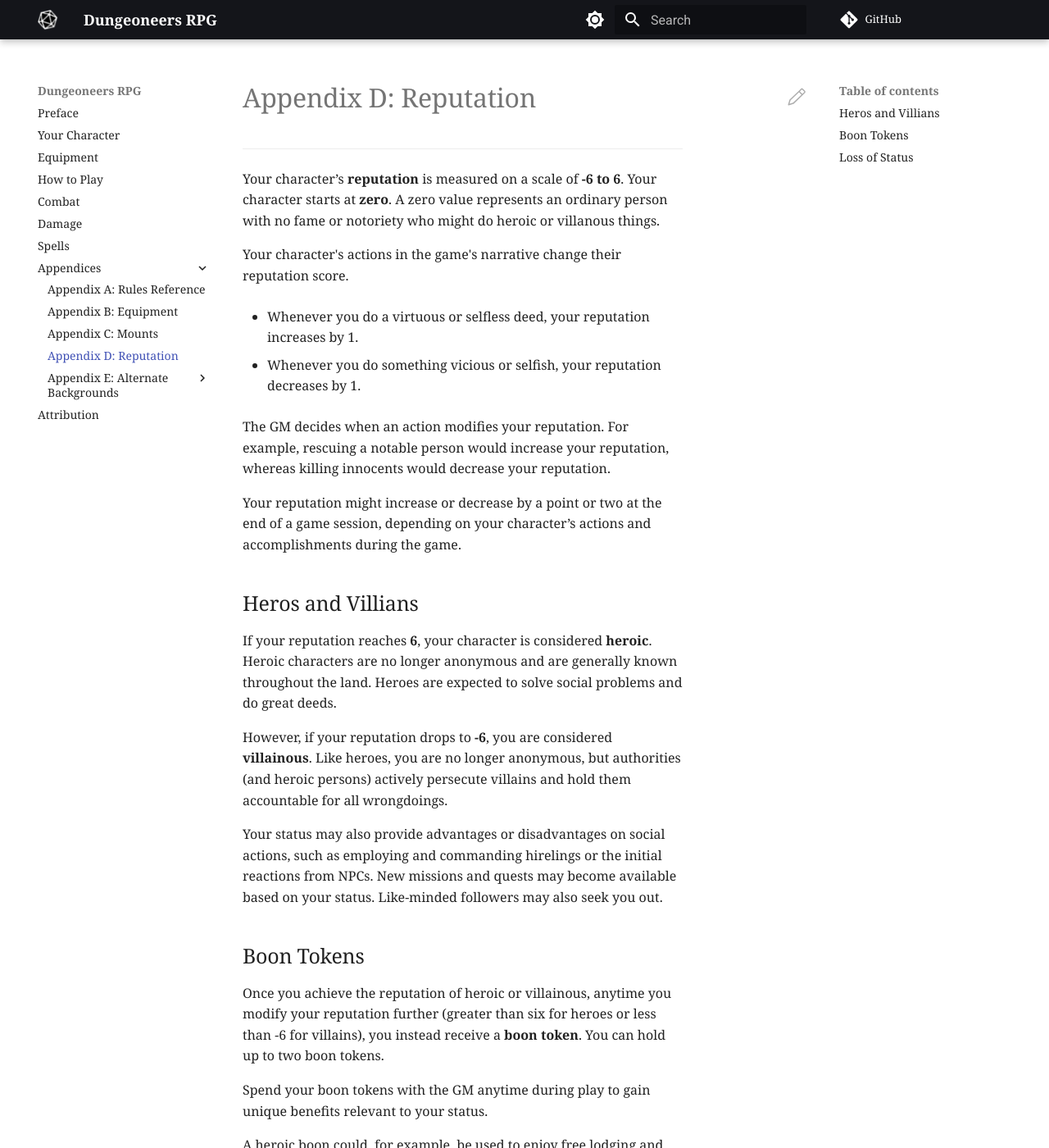
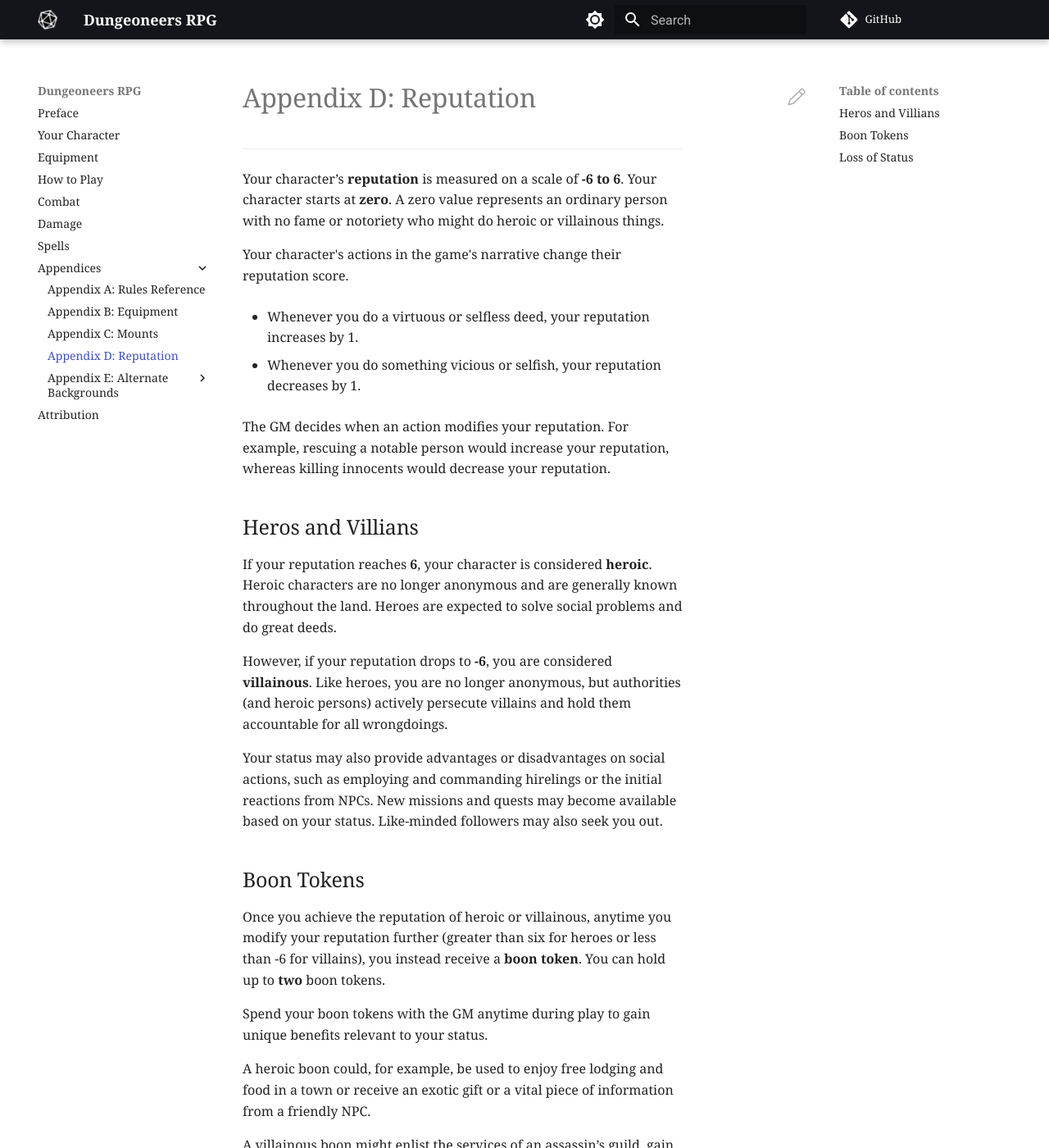
Before and after one commit to joemoose/dungeoneers.d20, an MkDocs documentation site: the page built from docs/appendix-d-reputation.md, in a window 1280 px wide and 1400 px high. Shown: the whole window at 82% size. Built offline with MkDocs 1.6.1 and Material for MkDocs 9.7.7, drawn with Linux system fonts in a browser that asks for light colours; comment, search, counter and statistics services are not loaded.

Commit message:
Update appendix-d-reputation.md

```diff
--- a/docs/appendix-d-reputation.md
+++ b/docs/appendix-d-reputation.md
@@ -2,7 +2,7 @@
 
 ---
 
-Your character’s **reputation** is measured on a scale of **-6 to 6**. Your character starts at **zero**. A zero value represents an ordinary person with no fame or notoriety who might do heroic or villanous things.
+Your character’s **reputation** is measured on a scale of **-6 to 6**. Your character starts at **zero**. A zero value represents an ordinary person with no fame or notoriety who might do heroic or villainous things.
 
 Your character's actions in the game's narrative change their reputation score.
 
@@ -11,8 +11,6 @@ Your character's actions in the game's narrative change their reputation score.
 - Whenever you do something vicious or selfish, your reputation decreases by 1.
 
 The GM decides when an action modifies your reputation. For example, rescuing a notable person would increase your reputation, whereas killing innocents would decrease your reputation.
-
-Your reputation might increase or decrease by a point or two at the end of a game session, depending on your character’s actions and accomplishments during the game.
 
 ## Heros and Villians
 
@@ -24,7 +22,7 @@ Your status may also provide advantages or disadvantages on social actions, such
 
 ## Boon Tokens
 
-Once you achieve the reputation of heroic or villainous, anytime you modify your reputation further (greater than six for heroes or less than -6 for villains), you instead receive a **boon token**. You can hold up to two boon tokens.
+Once you achieve the reputation of heroic or villainous, anytime you modify your reputation further (greater than six for heroes or less than -6 for villains), you instead receive a **boon token**. You can hold up to **two** boon tokens.
 
 Spend your boon tokens with the GM anytime during play to gain unique benefits relevant to your status.
 
```
